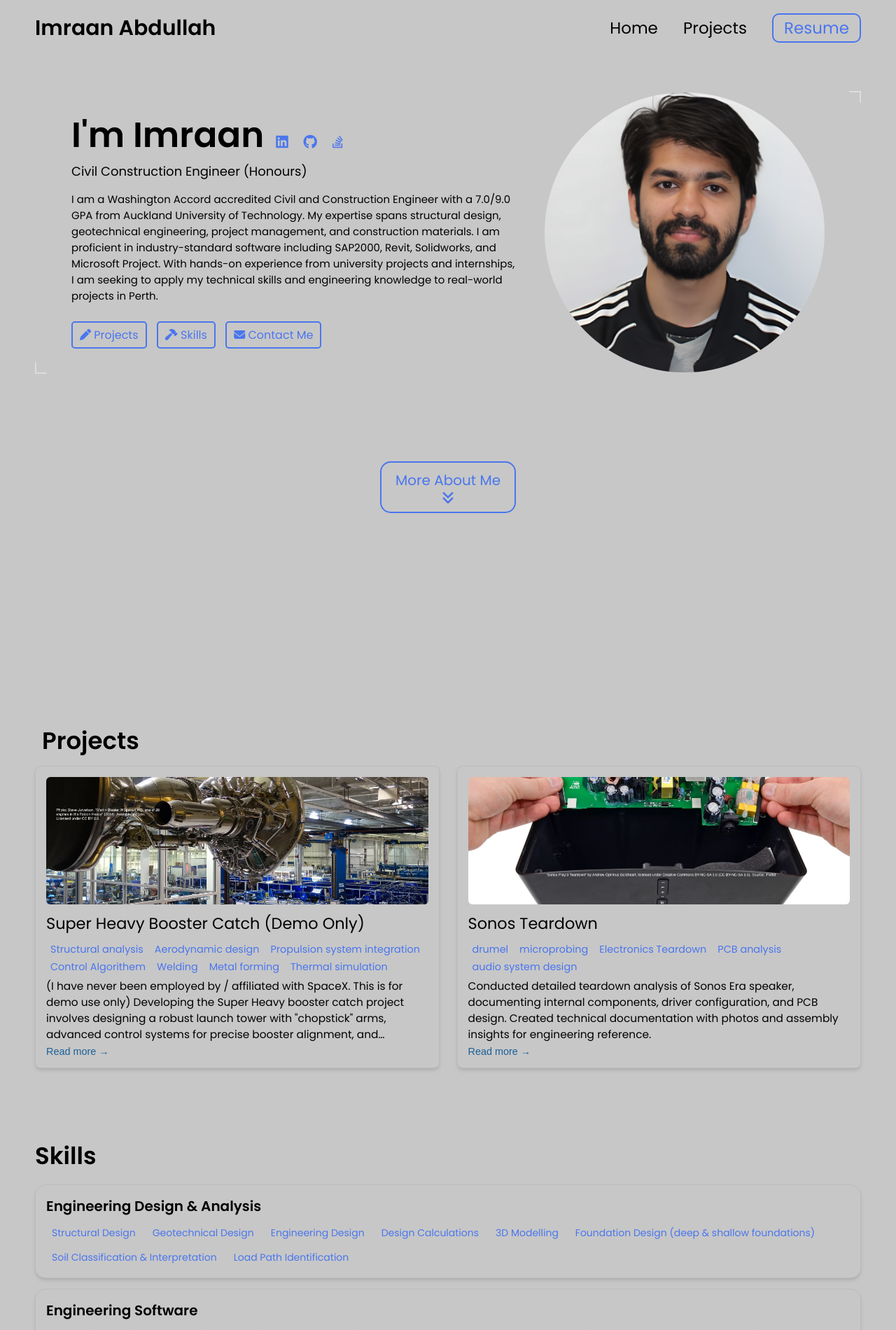
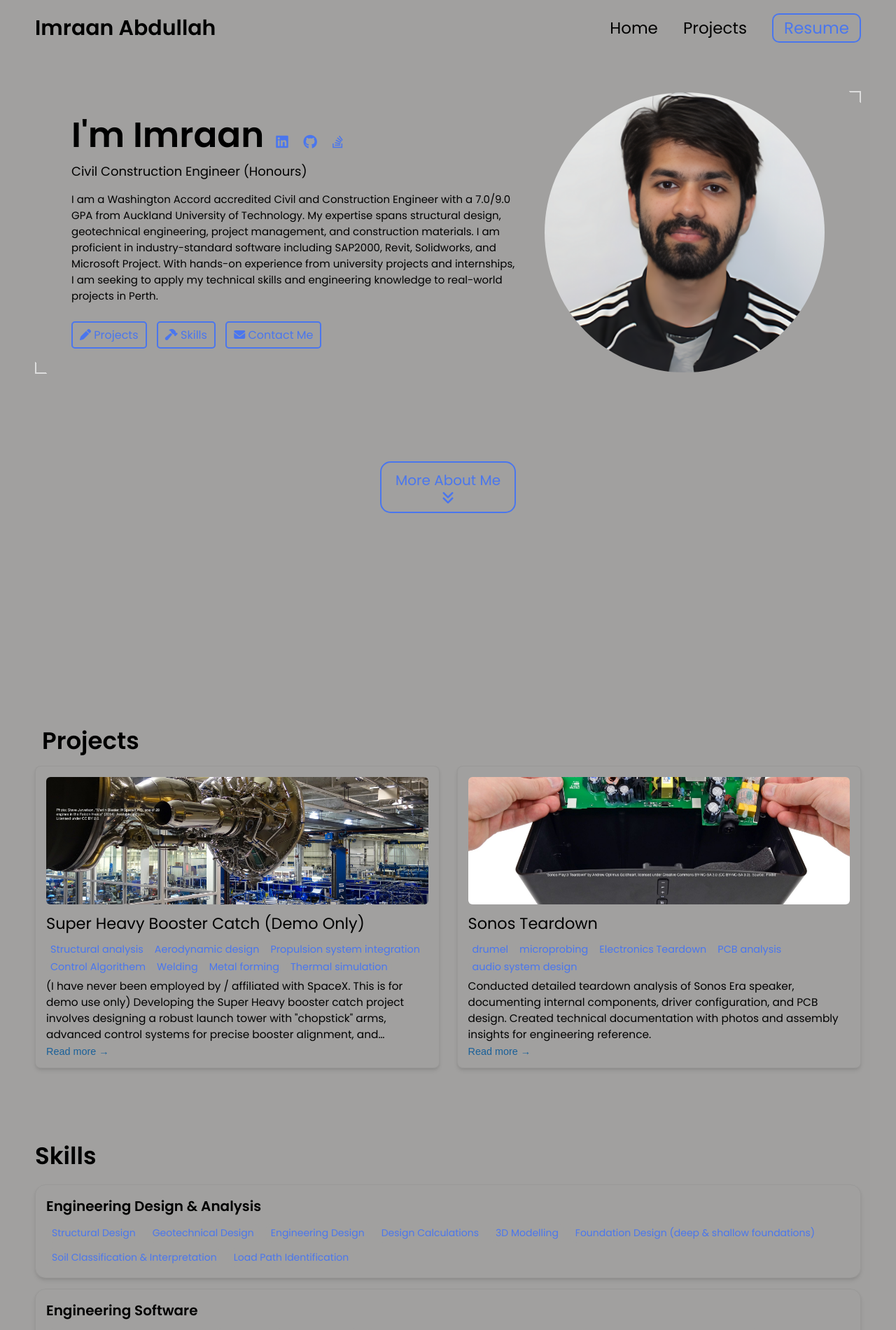
Before and after one commit to imraan11abdullah/imraan11abdullah.github.io, a Jekyll site: the page built from index.html, in a window 1280 px wide. Shown: the top 1900 px of the page at 70% size. Built offline with Jekyll 4.4.1, drawn with Linux system fonts in a browser that asks for light colours.

Commit message:
Update _config.yml

```diff
--- a/_config.yml
+++ b/_config.yml
@@ -109,8 +109,8 @@
   border: "#ddd"
   link: "#4a76ee"
   highlight: "#1a6099"
-  background: "#c7c7c7"
-  light_background: "#c7c7c7"
+  background: "#a1a09f"
+  light_background: "#a1a09f"
 
 # A few examples.
 basic theme:
```
